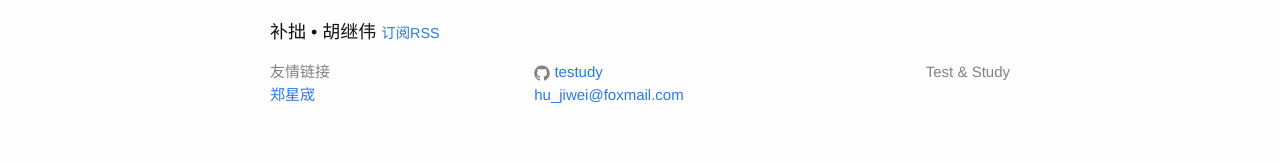
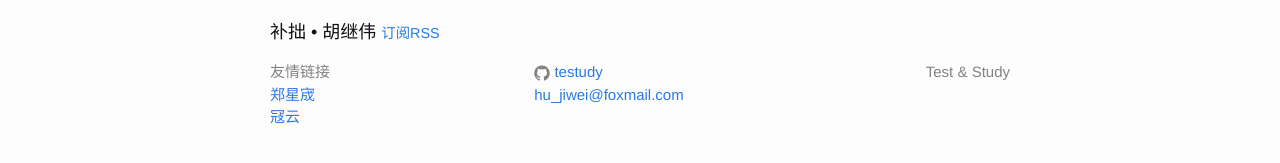
Before and after one commit to testudy/testudy.github.io, a Jekyll site: the page built from index.html, in a window 1280 px wide and 900 px high, scrolled down 1898 px. Shown: the part 711-874 px from the top of the window. Built offline with Jekyll 4.4.1, drawn with Linux system fonts in a browser that asks for light colours; comment, search, counter and statistics services are not loaded.

Commit message:
添加冦云友情链接

```diff
--- a/_includes/footer.html
+++ b/_includes/footer.html
@@ -17,6 +17,7 @@
         <ul class="contact-list">
             <li>友情链接</li>
             <li><a href="http://brooch.me/">郑星宬</a></li>
+            <li><a href="http://kouyun.me/">冦云</a></li>
         </ul>
       </div>
 
```
